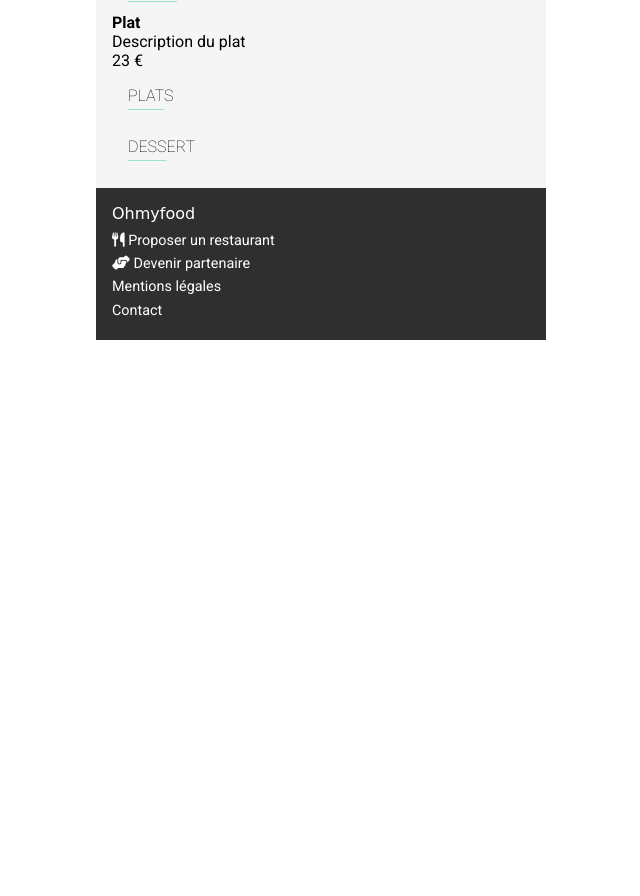
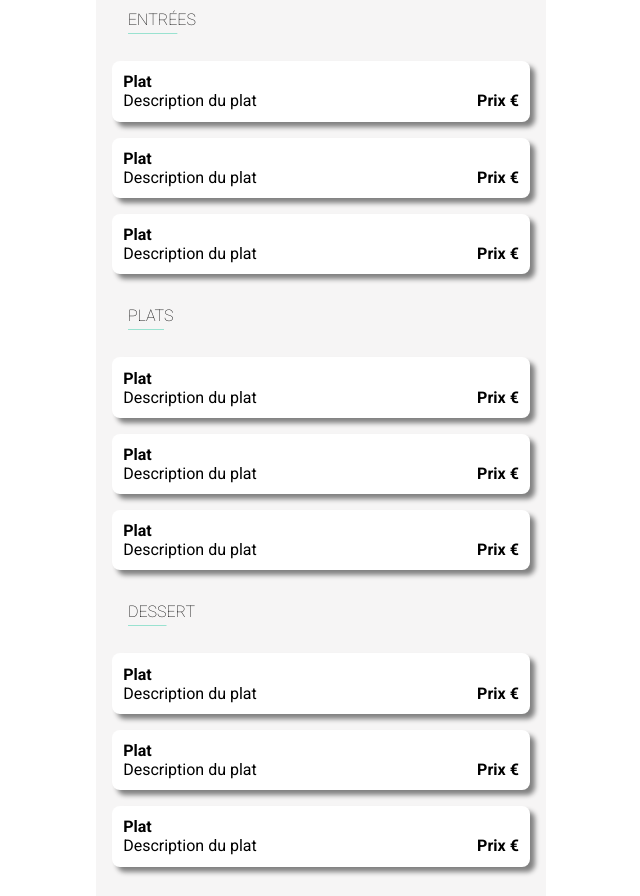
Before and after one commit to Fysalidev/GregoryRobilliard_03_01012022, a website: page restaurant_a_la_francaise_menu.html in a window 1280 px wide. Shown: the part 431-1327 px from the top of the page, without its empty margins (319-959 px from the left). Before the commit the page ends 800 px from the top, so only its background shows below. Drawn offline with Linux system fonts and the light colour scheme; a web font is replaced by a local one.

Commit message:
Mise en place | Mercredi 5 janvier 2022 | 10H30

```diff
--- a/restaurant_a_la_francaise_menu.html
+++ b/restaurant_a_la_francaise_menu.html
@@ -26,23 +26,86 @@
             </h1>
         </header>
         <main>
-            <div class="menu-hero">
-                <img src="./public/img/restaurants/toa-heftiba-DQKerTsQwi0-unsplash.jpg" alt="Plat restaurant À la française">
-            </div>
+            <section class="menu-hero">
+                <img src="./public/img/restaurants/toa-heftiba-DQKerTsQwi0-unsplash.jpg"
+                    alt="Plat restaurant À la française">
+            </section>
             <section class="menu">
-                <h2>À la française</h2>
+                <div class="menu-header">
+                    <h2>À la française</h2>
+                    <div class="heart-btn">
+                        <i class="far fa-heart"></i>
+                    </div>
+                </div>
                 <h3><span>Entré</span>es</h3>
-                <div class="at_menu">
+                <div class="menu-card">
                     <div>
                         <h4>Plat</h4>
                         <p>Description du plat</p>
                     </div>
-                <span>23 €</span>
+                    <span>Prix €</span>
+                </div>
+                <div class="menu-card">
+                    <div>
+                        <h4>Plat</h4>
+                        <p>Description du plat</p>
+                    </div>
+                    <span>Prix €</span>
+                </div>
+                <div class="menu-card">
+                    <div>
+                        <h4>Plat</h4>
+                        <p>Description du plat</p>
+                    </div>
+                    <span>Prix €</span>
                 </div>
                 <h3><span>Plat</span>s</h3>
-                <div class="carte"></div>
+                <div class="menu-card">
+                    <div>
+                        <h4>Plat</h4>
+                        <p>Description du plat</p>
+                    </div>
+                    <span>Prix €</span>
+                </div>
+                <div class="menu-card">
+                    <div>
+                        <h4>Plat</h4>
+                        <p>Description du plat</p>
+                    </div>
+                    <span>Prix €</span>
+                </div>
+                <div class="menu-card">
+                    <div>
+                        <h4>Plat</h4>
+                        <p>Description du plat</p>
+                    </div>
+                    <span>Prix €</span>
+                </div>
                 <h3><span>Dess</span>ert</h3>
-                <div class="carte"></div>
+                <div class="menu-card">
+                    <div>
+                        <h4>Plat</h4>
+                        <p>Description du plat</p>
+                    </div>
+                    <span>Prix €</span>
+                </div>
+                <div class="menu-card">
+                    <div>
+                        <h4>Plat</h4>
+                        <p>Description du plat</p>
+                    </div>
+                    <span>Prix €</span>
+                </div>
+                <div class="menu-card">
+                    <div>
+                        <h4>Plat</h4>
+                        <p>Description du plat</p>
+                    </div>
+                    <span>Prix €</span>
+                </div>
+            </section>
+            <section class="order">
+                <div class="btn-cta">Commander</div>
             </section>
         </main>
         <footer>
--- a/sass/base/_page.scss
+++ b/sass/base/_page.scss
@@ -4,7 +4,6 @@
 }
 
 section {
-    padding: 1rem;
     font-family: $ft-text;
 }
 
--- a/sass/components/_cta.scss
+++ b/sass/components/_cta.scss
@@ -2,6 +2,7 @@
     display: block;
     cursor: pointer;
     font-family: $ft-text;
+    text-align: center;
     font-size: 0.8rem;
     color: white;
     padding: 0.8rem;
--- /dev/null
+++ b/sass/layouts/_menu-card.scss
@@ -0,0 +1,13 @@
+.menu-card{
+    border-radius: 0.5rem;
+    box-shadow: 5px 5px 5px grey;
+    background-color: white;
+    margin: 1rem 0rem;
+    padding: 0.7rem;
+    display: flex;
+    justify-content: space-between;
+    span{
+        align-self: flex-end;
+        font-weight: bold;
+    }
+}
--- /dev/null
+++ b/sass/layouts/_menu-header.scss
@@ -0,0 +1,6 @@
+.menu-header{
+    display: flex;
+    justify-content: space-between;
+    align-items: center;
+    padding: 1rem;
+}
--- a/sass/layouts/_menu.scss
+++ b/sass/layouts/_menu.scss
@@ -4,6 +4,7 @@
     margin-top: -2rem;
     background-color: $bg-grey_clear;
     border-radius: 2rem 2rem 0rem 0rem;
+    padding: 1rem;
 
     h2{
         font-family: $ft-logo_and_title;
--- /dev/null
+++ b/sass/layouts/_order.scss
@@ -0,0 +1,3 @@
+.order{
+    padding: 1rem 8rem 2rem 8rem;
+}
--- a/sass/main.scss
+++ b/sass/main.scss
@@ -10,8 +10,11 @@
 
 /* layouts */
 @import "./layouts/header";
+@import "./layouts/menu";
+@import "./layouts/menu-header";
 @import "./layouts/menu-hero";
-@import "./layouts/menu";
+@import "./layouts/menu-card";
+@import "./layouts/order";
 @import "./layouts/footer";
 
 /* Pages */
--- a/sass/pages/_restaurant.scss
+++ b/sass/pages/_restaurant.scss
@@ -1,4 +1,5 @@
 .restaurant{
+    padding: 1rem;
     ul{
         display: flex;
         flex-direction: column;
--- a/sass/pages/_stepbystep.scss
+++ b/sass/pages/_stepbystep.scss
@@ -1,4 +1,5 @@
 .stepbystep{
+    padding: 1rem;
     ul{
         display: block;
 
```
Also changed, not shown: public/css/style.css, 1 other file.
